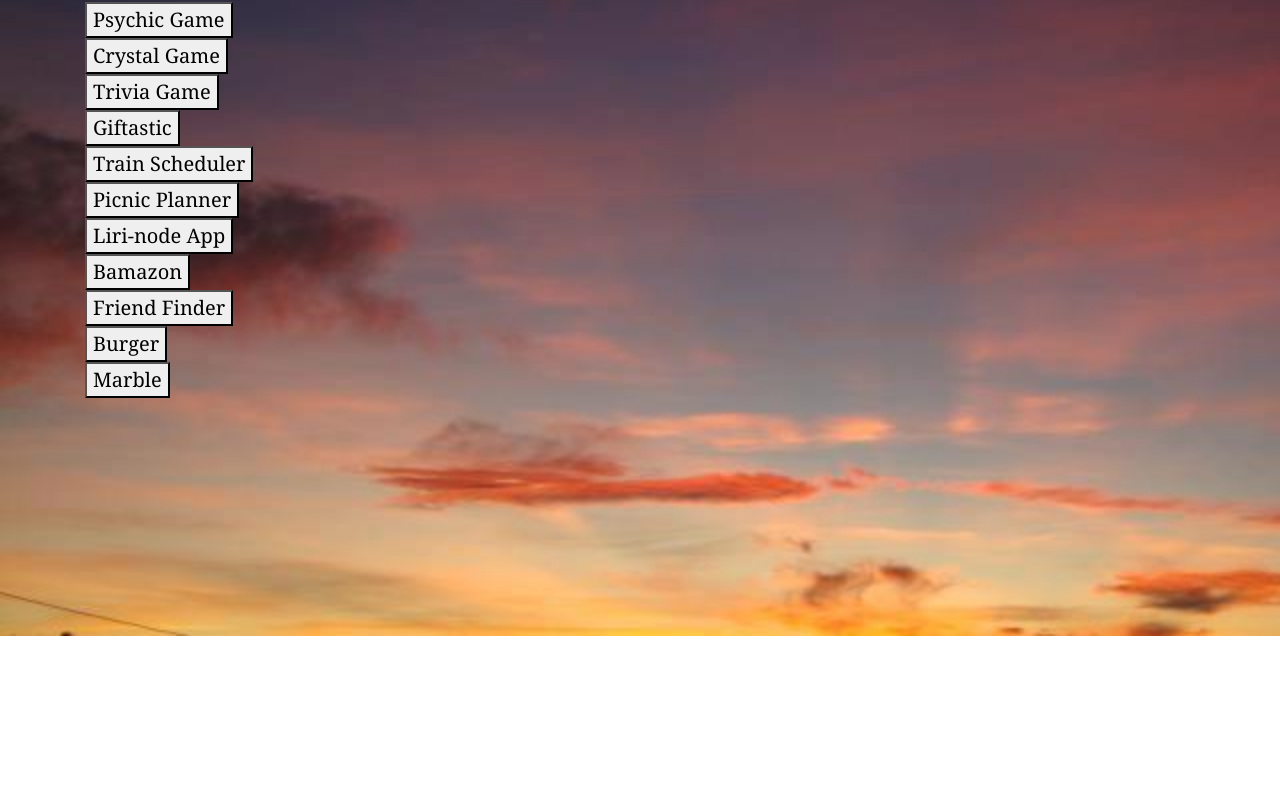
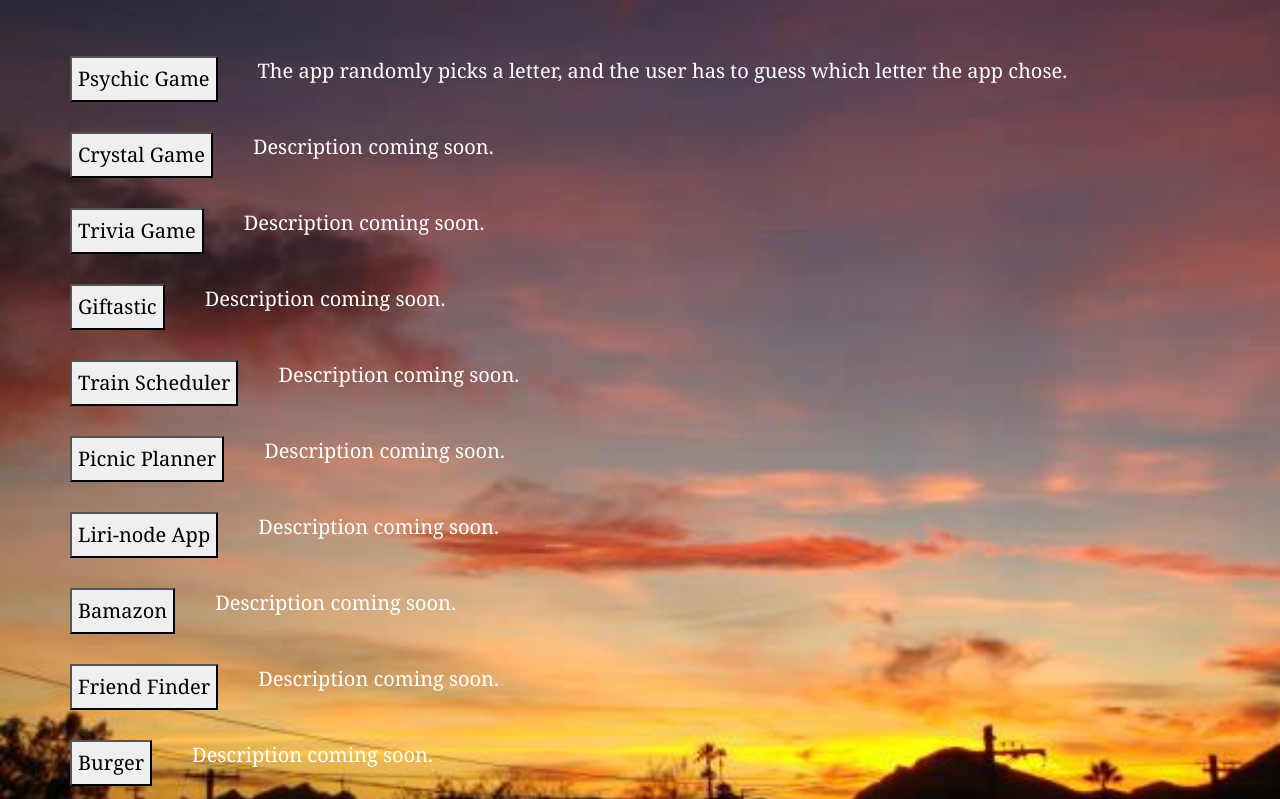
Before and after one commit to Sarah-Lopez/Portfolio-v1, a plain HTML site: page portfolio.html in a window 1280 px wide. Shown: the part 164-963 px from the top of the page. Before the commit the page ends 800 px from the top, so only its background shows below. Drawn offline with nearby package versions, Linux system fonts and the light colour scheme.

Commit message:
Posishing html & css

```diff
--- a/css/styles.css
+++ b/css/styles.css
@@ -1,19 +1,35 @@
 body {
     background-image: url(images/sunset.jpg);
-    background-repeat: repeat-y;
-    background-size: 100%;
+    background-repeat: no-repeat;
+    background-size: cover;
+
+
 }
 
+/* Navbar */
 .navbar-custom {
     background-color: #413a53;
 }
 
-.navbar-nav {
-    color: white;
-}
+/* End Navbar */
 
 .img-fluid {
     box-shadow: 10px 10px 8px #e29577;
+    size: 360px, 300px;
+    max-width: 300px;
+    max-height: 360px;
+    margin: 0 auto;
+}
+
+.col-md-8 {
+    padding-top: 15px;
+    margin: 0 auto;
+
+}
+
+.row {
+    margin: 0 auto;
+
 }
 
 .container {
@@ -21,18 +37,22 @@ body {
     font-family: Georgia, 'Times New Roman', Times, serif;
     font-size: 20px;
 }
+#portfoliocontainer {
+    align-content: center;
+}
 
+.description {
+
+    margin-left: 40px;
+}
+/* P tag indentation*/
 .tab {
     margin-left: 40px;
     text-indent:40px;
 }
 
+/* Text fonts/colors */
 p, h1 {
     color: white;
+    font-family: Georgia, 'Times New Roman', Times, serif;
 }
-
-
-/* .style {
-    animation-direction: alternate-reverse;
-    animation-duration: 0002;
-} */
--- a/portfolio.html
+++ b/portfolio.html
@@ -31,55 +31,67 @@
             </ul>
         </div>
     </nav>
-    <br>
+    <br><br>
 
-    <div id="main-container" class="container">
-        <section class="main-section">
-            <h1>Portfolio</h1>
-            <br>
-            <div class="work">
+    <div id="portfolio-container" class="container">
+        <section class="portfolio-section">
+            <h1 align="center">Portfolio</h1>
+            <br><br>
+            <div class="row">
                 <button onclick="window.location.href = 'https://sarah-lopez.github.io/Psychic-Game/.';">Psychic
                     Game</button>
-            </div>
-            <div class="work">
+                <p class="description">The app randomly picks a letter, and the user has to guess which letter the app chose.</p>
+            </div><br>
+            <div class="row">
                 <button onclick="window.location.href = 'https://sarah-lopez.github.io/unit-4-game/.';">Crystal
                     Game</button>
-            </div>
-            <div class="work">
+                <p class="description" align="right">Description coming soon.</p>
+            </div><br>
+            <div class="row">
                 <button onclick="window.location.href = 'https://sarah-lopez.github.io/TriviaGame/.';">Trivia
                     Game</button>
-            </div>
-            <div class="work">
+                <p class="description" align="right">Description coming soon.</p>
+            </div><br>
+            <div class="row">
                 <button onclick="window.location.href = 'https://sarah-lopez.github.io/GifTastic/.';">Giftastic</button>
-            </div>
-            <div class="work">
+                <p class="description" align="right">Description coming soon.</p>
+            </div><br>
+            <div class="row">
                 <button onclick="window.location.href = 'https://sarah-lopez.github.io/Train-Scheduler/.';">Train
                     Scheduler</button>
-            </div>
-            <div class="work">
+                <p class="description" align="right">Description coming soon.</p>
+            </div><br>
+            <div class="row">
                 <button onclick="window.location.href = 'https://github.com/chaallisat/Project-One';">Picnic
                     Planner</button>
-            </div>
-
-            <div class="work">
+                <p class="description" align="right">Description coming soon.</p>
+            </div><br>
+            <div class="row">
                 <button onclick="window.location.href = 'https://sarah-lopez.github.io/liri-node-app/';">Liri-node
                     App</button>
-            </div>
-            <div class="work">
+                <p class="description" align="right">Description coming soon.</p>
+            </div><br>
+            <div class="row">
                 <button onclick="window.location.href = 'https://sarah-lopez.github.io/Bamazon/';">Bamazon
                 </button>
-            </div>
-            <div class="work">
+                <p class="description" align="right">Description coming soon.</p>
+            </div><br>
+            <div class="row">
                 <button
                     onclick="window.location.href = 'https://sarah-lopez.github.io/Friend-Finder--Node-and-Express-Servers/';">Friend
                     Finder</button>
-            </div>
-            <div class="work">
+                <p class="description" align="right">Description coming soon.</p>
+            </div><br>
+            <div class="row">
                 <button onclick="window.location.href = 'https://sarah-lopez.github.io/Burger/';">Burger
                 </button>
-                <div class="work">
-                    <button onclick="window.location.href = 'https://safe-plains-71599.herokuapp.com/';">Marble
-                    </button>
+                <p class="description" align="right">Description coming soon.</p>
+            </div><br>
+            <div class="row">
+                <button onclick="window.location.href = 'https://safe-plains-71599.herokuapp.com/';">Marble
+                </button>
+                <p class="description" align="right">Description coming soon.</p>
+            </div><br>
         </section>
     </div>
 
```
Also changed, not shown: contact.html (+5 -9 lines), index.html (+4 -5 lines), css/images/profile pic.jpg (deleted).
